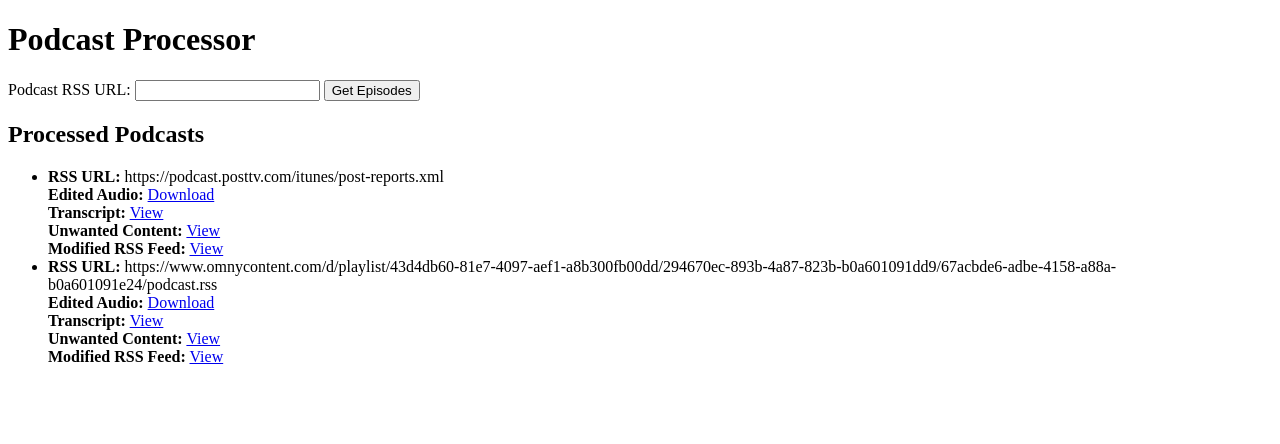
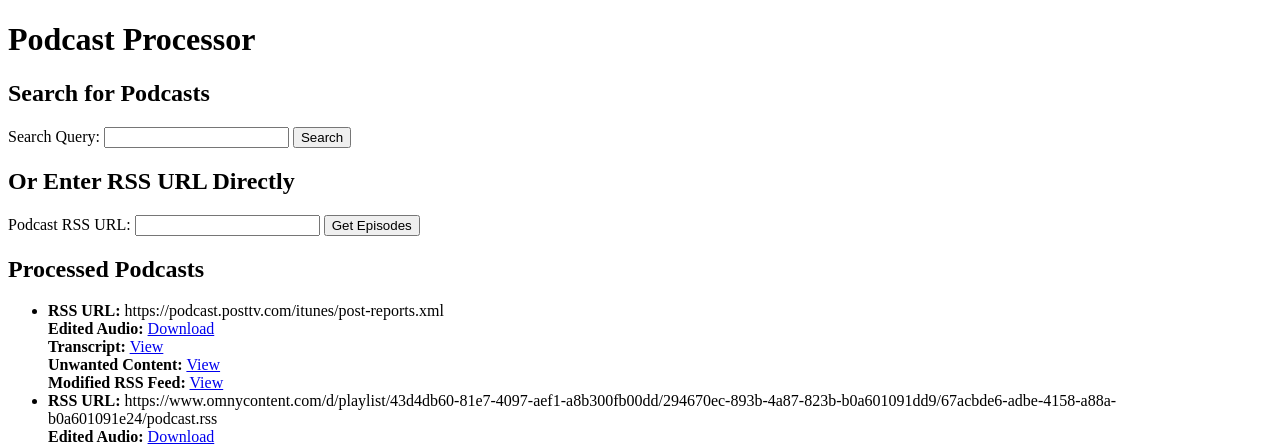
Before and after one commit to goggledefogger/podcast-helper, a Flask app: page / in a window 1280 px wide. Shown: the top 444 px of the page. Run offline with Flask 3, Linux system fonts and the light colour scheme.

Commit message:
add podcast search with Taddy API

```diff
--- a/api.py
+++ b/api.py
@@ -7,11 +7,17 @@ import os
 import logging
 import queue
 import threading
+import requests
 
 app = Flask(__name__)
 
 PROCESSED_PODCASTS_FILE = 'processed_podcasts.json'
 log_queue = queue.Queue()
+
+# Add Taddy API configuration
+TADDY_API_URL = os.getenv("TADDY_API_URL", "https://api.taddy.org")
+TADDY_API_KEY = os.getenv("TADDY_API_KEY")
+TADDY_USER_ID = os.getenv("TADDY_USER_ID")
 
 class QueueHandler(logging.Handler):
     def emit(self, record):
@@ -36,16 +42,68 @@ def save_processed_podcast(podcast_data):
     with open(PROCESSED_PODCASTS_FILE, 'w') as f:
         json.dump(podcasts, f, indent=2)
 
+# Add a new function to search podcasts using Taddy API
+def search_podcasts(query):
+    headers = {
+        "Content-Type": "application/json",
+        "X-USER-ID": TADDY_USER_ID,
+        "X-API-KEY": TADDY_API_KEY
+    }
+
+    graphql_query = {
+        "query": f"""
+        query {{
+          getPodcastSeries(name: "{query}") {{
+            uuid
+            name
+            description
+            imageUrl
+            rssUrl
+          }}
+        }}
+        """
+    }
+
+    response = requests.post(TADDY_API_URL, json=graphql_query, headers=headers)
+
+    if response.status_code == 200:
+        data = response.json()
+        logging.info(f"API Response: {data}")  # Log the entire response
+        podcasts_data = data.get("data", {}).get("getPodcastSeries")
+
+        if podcasts_data is None:
+            logging.warning(f"No podcasts found for query: {query}")
+            return []
+
+        # If it's a dictionary, wrap it in a list
+        if isinstance(podcasts_data, dict):
+            podcasts = [podcasts_data]
+        elif isinstance(podcasts_data, list):
+            podcasts = podcasts_data
+        else:
+            logging.error(f"Unexpected data type for podcasts: {type(podcasts_data)}")
+            return []
+
+        logging.info(f"Found {len(podcasts)} podcasts")
+        for podcast in podcasts:
+            logging.info(f"Podcast: {podcast.get('name', 'Unknown')}")
+        return podcasts
+    else:
+        logging.error(f"Error searching podcasts: {response.text}")
+        return []
+
 @app.route('/', methods=['GET', 'POST'])
 def index():
     if request.method == 'POST':
-        rss_url = request.form.get('rss_url')
-        if rss_url:
+        search_query = request.form.get('search_query')
+        if search_query:
             try:
-                episodes = get_podcast_episodes(rss_url)
-                return render_template('choose_episode.html', episodes=episodes, rss_url=rss_url)
+                podcasts = search_podcasts(search_query)
+                logging.info(f"Found {len(podcasts)} podcasts for query: {search_query}")
+                return render_template('search_results.html', podcasts=podcasts, query=search_query)
             except Exception as e:
-                return render_template('index.html', error=str(e))
+                logging.error(f"Error in podcast search: {str(e)}")
+                return render_template('index.html', error=f"An error occurred: {str(e)}")
 
     processed_podcasts = load_processed_podcasts()
     return render_template('index.html', podcasts=processed_podcasts)
@@ -113,5 +171,15 @@ def get_modified_rss(rss_url):
 def serve_output(filename):
     return send_from_directory('output', filename)
 
+@app.route('/choose_episode', methods=['POST'])
+def choose_episode():
+    rss_url = request.form.get('rss_url')
+    if rss_url:
+        try:
+            episodes = get_podcast_episodes(rss_url)
+            return render_template('choose_episode.html', episodes=episodes, rss_url=rss_url)
+        except Exception as e:
+            return render_template('index.html', error=str(e))
+
 if __name__ == '__main__':
     app.run(debug=False, threaded=True, host='0.0.0.0', port=5000)
--- a/templates/choose_episode.html
+++ b/templates/choose_episode.html
@@ -17,5 +17,7 @@
         </select>
         <button type="submit">Process Episode</button>
     </form>
+
+    <a href="{{ url_for('index') }}">Back to Home</a>
 </body>
 </html>
--- a/templates/index.html
+++ b/templates/index.html
@@ -12,7 +12,15 @@
     <p style="color: red;">{{ error }}</p>
     {% endif %}
 
+    <h2>Search for Podcasts</h2>
     <form action="{{ url_for('index') }}" method="post">
+        <label for="search_query">Search Query:</label>
+        <input type="text" id="search_query" name="search_query" required>
+        <button type="submit">Search</button>
+    </form>
+
+    <h2>Or Enter RSS URL Directly</h2>
+    <form action="{{ url_for('choose_episode') }}" method="post">
         <label for="rss_url">Podcast RSS URL:</label>
         <input type="text" id="rss_url" name="rss_url" required>
         <button type="submit">Get Episodes</button>
```
Also changed, not shown: templates/search_results.html (added, +41 -0 lines), README.md, 1 other file.
